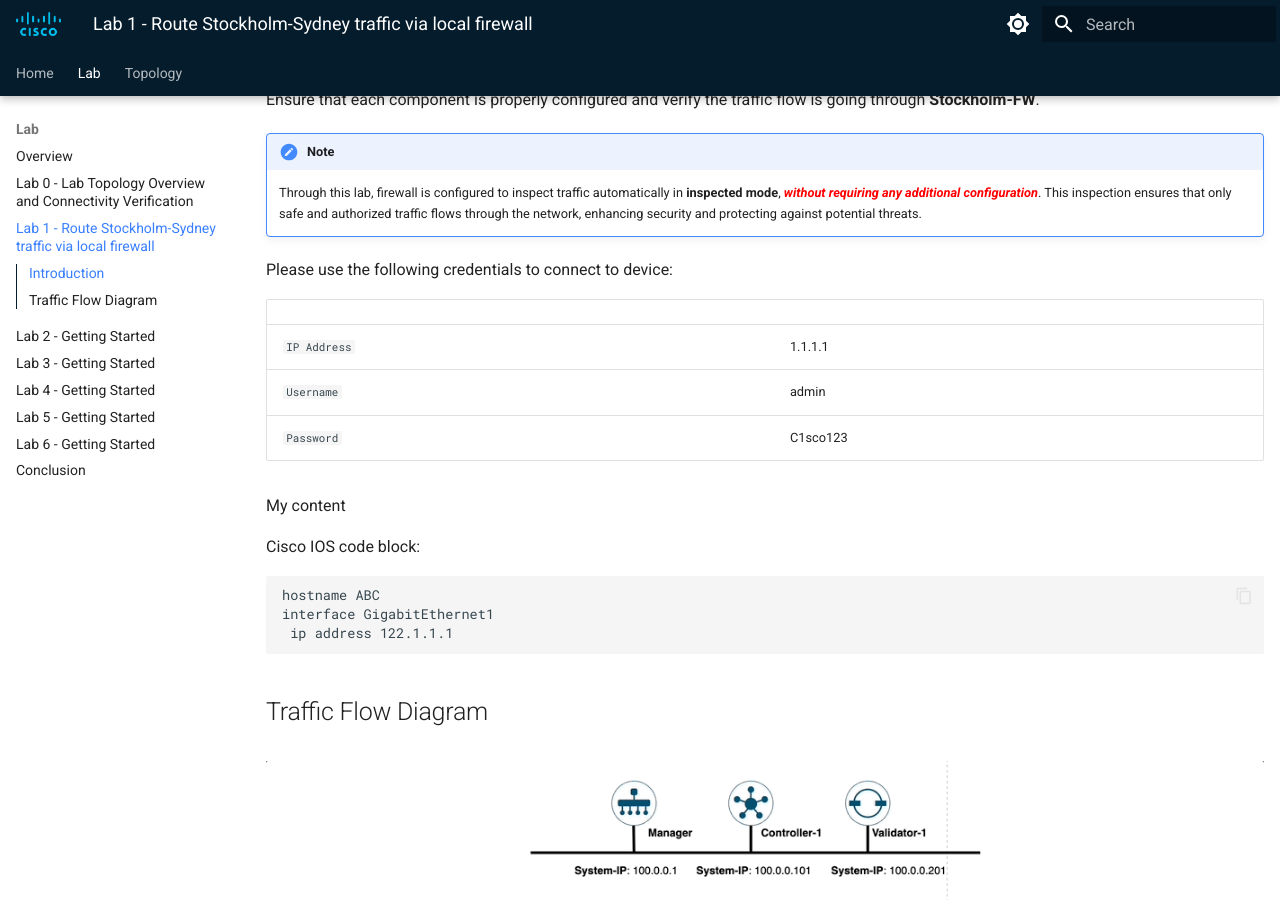
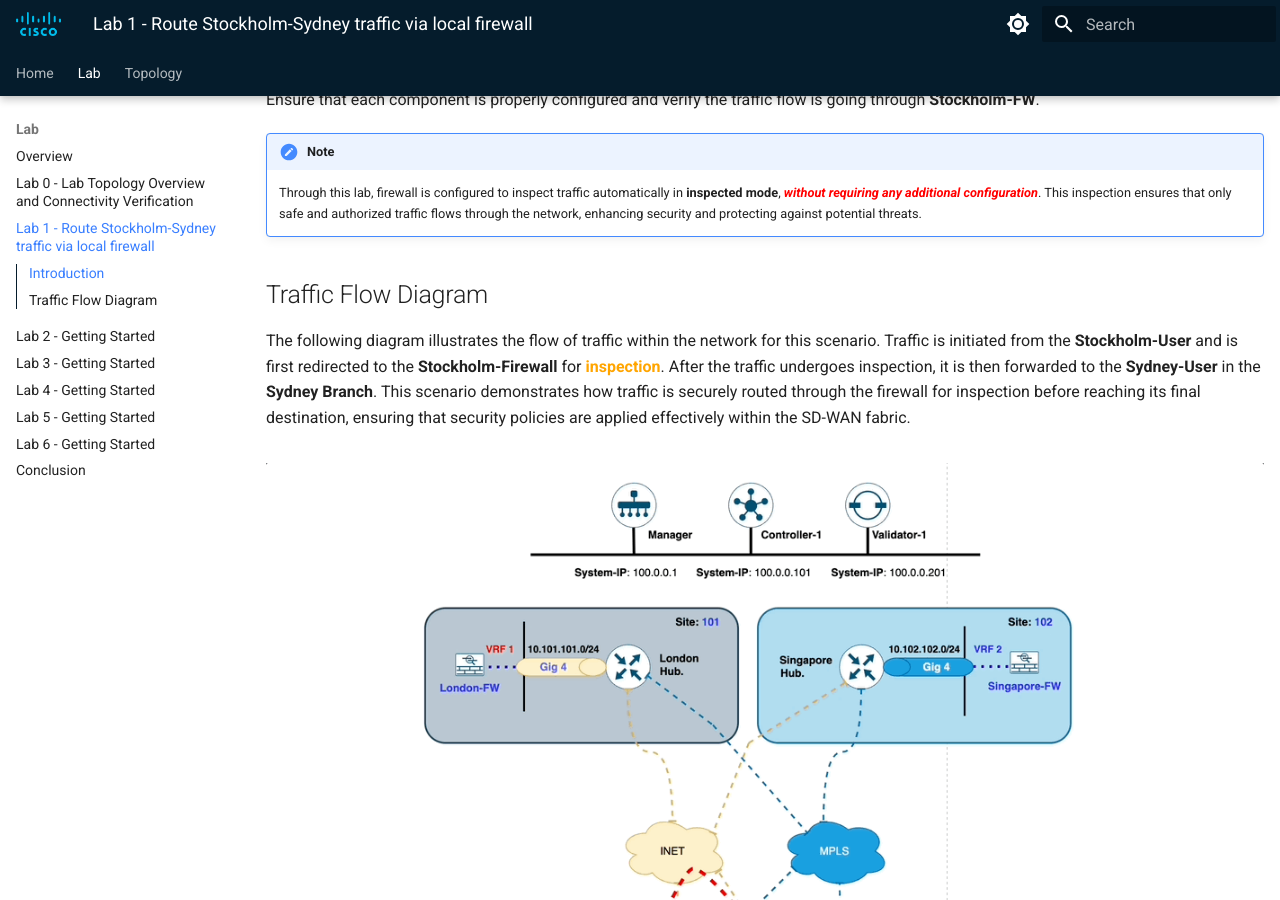
Before and after one commit to ciscodocs/ltrent-2008-clemea25, an MkDocs documentation site: the page built from docs/lab1_getting_started.md, in a window 1280 px wide and 900 px high, scrolled down 468 px. Built offline with MkDocs 1.6.1 and Material for MkDocs 9.7.7, drawn with Linux system fonts in a browser that asks for light colours.

Commit message:
Lab 0 Task finalized.

````diff
--- a/docs/lab1_getting_started.md
+++ b/docs/lab1_getting_started.md
@@ -16,26 +16,9 @@ Ensure that each component is properly configured and verify the traffic flow is
 !!! note
     Through this lab, firewall is configured to inspect traffic automatically in **inspected mode**, ***<font color="red"> without requiring any additional configuration</font>***. This inspection ensures that only safe and authorized traffic flows through the network, enhancing security and protecting against potential threats.
 
-Please use the following credentials to connect to device:
-
-| <!-- -->         | <!-- -->         |
-| ---------------- | ---------------- |
-| `IP Address`     | 1.1.1.1          |
-| `Username`       | admin            |
-| `Password`       | C1sco123         |
-
-My content
-
-Cisco IOS code block:
-
-```ios
-hostname ABC
-interface GigabitEthernet1
- ip address 122.1.1.1
-```
-
 ## Traffic Flow Diagram
 
+The following diagram illustrates the flow of traffic within the network for this scenario. Traffic is initiated from the **Stockholm-User** and is first redirected to the **Stockholm-Firewall** for <font color="orange">**inspection**</font>. After the traffic undergoes inspection, it is then forwarded to the **Sydney-User** in the **Sydney Branch**. This scenario demonstrates how traffic is securely routed through the firewall for inspection before reaching its final destination, ensuring that security policies are applied effectively within the SD-WAN fabric.
 <figure markdown>
   ![Scenario-1](./assets/Scenario-1.gif)
 </figure>
````
